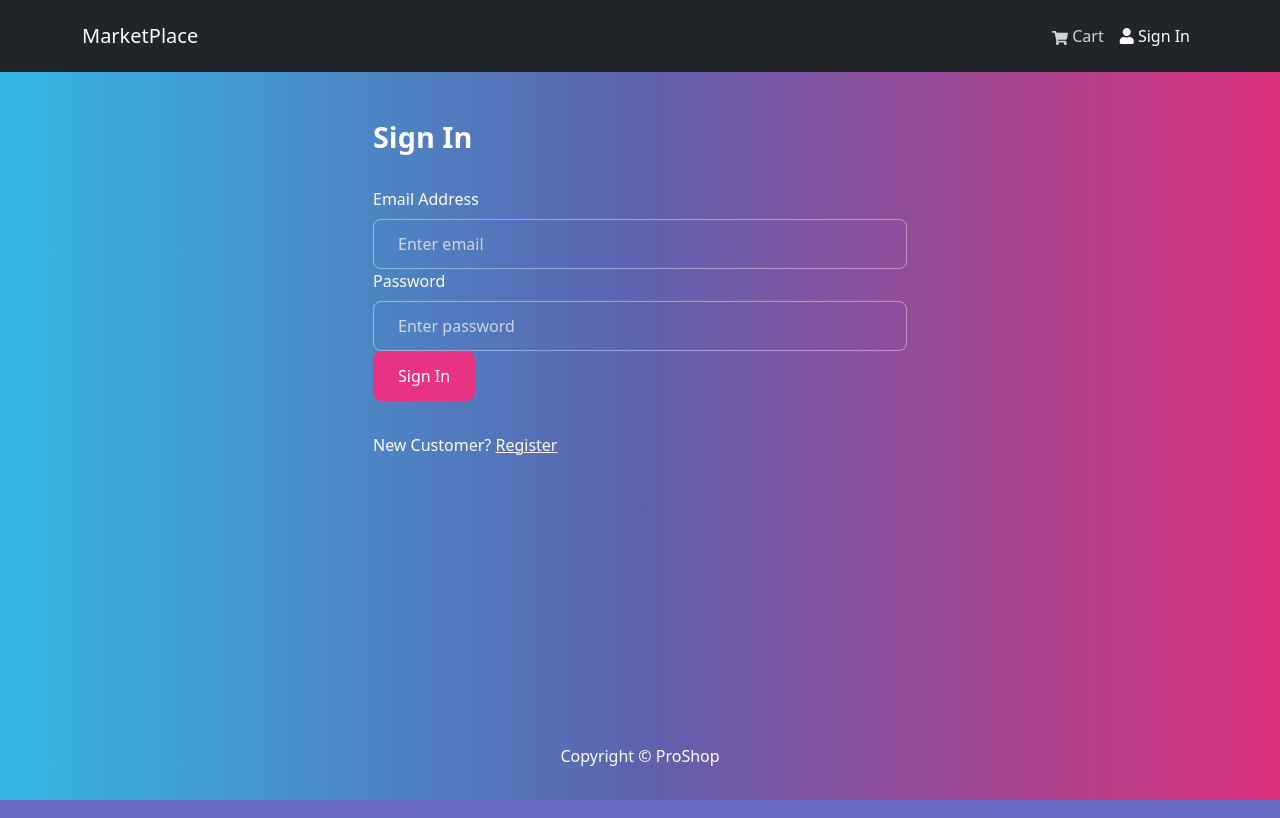
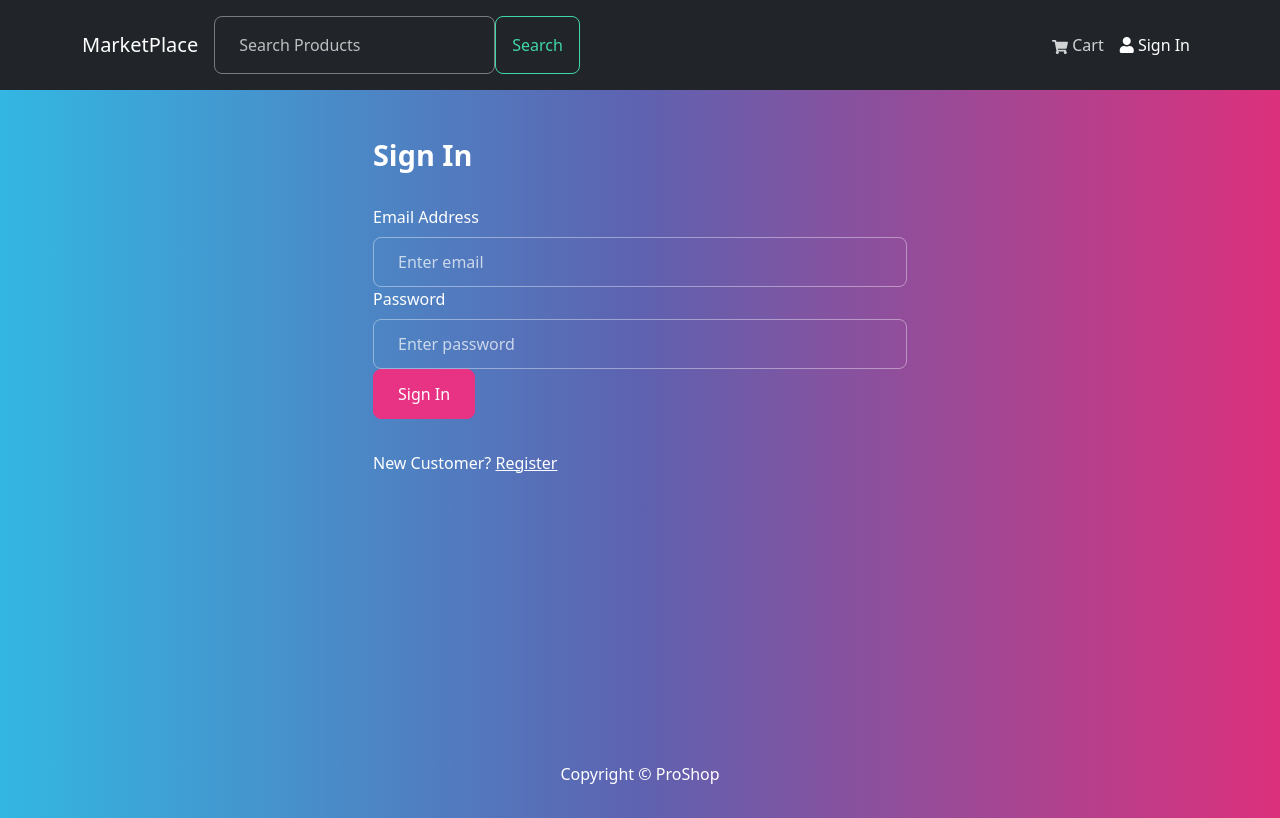
Before and after one commit to MasterSancho/1React-MarketPlace-v7.0.0, a React (Create React App) app in the folder frontend/: page /login in a window 1280 px wide. Built offline with nearby package versions, Linux system fonts and the light colour scheme.

Commit message:
003-->SearchBox on Header

```diff
--- a/frontend/src/components/Header.js
+++ b/frontend/src/components/Header.js
@@ -1,3 +1,4 @@
+import { useNavigate } from 'react-router-dom';
 import { useDispatch, useSelector } from 'react-redux';
 import { LinkContainer } from 'react-router-bootstrap';
 import { Navbar, Nav, Container, NavDropdown } from 'react-bootstrap';
@@ -6,6 +7,7 @@ import { logout } from '../actions/userActions';
 import { FaShoppingCart } from 'react-icons/fa';
 
 const Header = () => {
+ const navigate = useNavigate();
  const dispatch = useDispatch();
 
  const userLogin = useSelector((state) => state.userLogin);
@@ -24,7 +26,7 @@ const Header = () => {
      </LinkContainer>
      <Navbar.Toggle aria-controls='basic-navbar-nav' />
      <Navbar.Collapse id='basic-navbar-nav'>
-      {/* <SearchBox navigate={navigate} /> */}
+      <SearchBox navigate={navigate} />
       <Nav className='ms-auto'>
        <LinkContainer to='/cart'>
         <Nav.Link>
--- a/frontend/src/components/SearchBox.js
+++ b/frontend/src/components/SearchBox.js
@@ -17,7 +17,7 @@ const SearchBox = () => {
  };
 
  return (
-  <Form onSubmit={submitHandler} inline>
+  <Form onSubmit={submitHandler} className='d-flex'>
    <Form.Control
     type='text'
     name='q'
```
